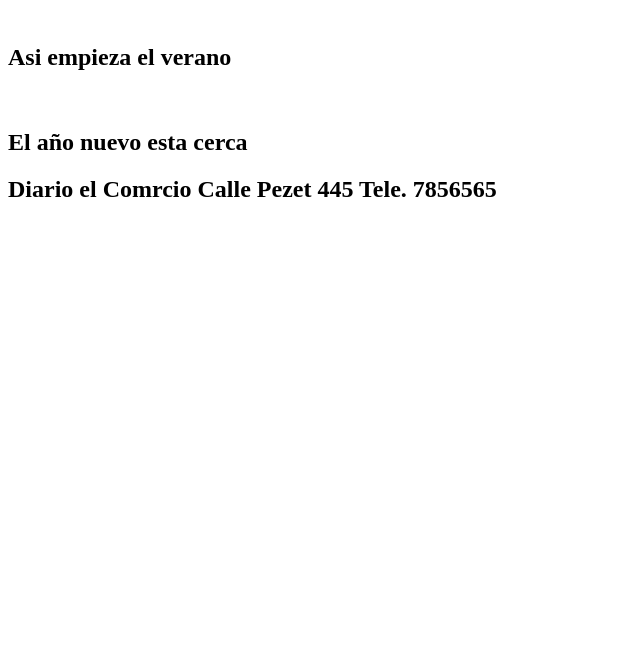
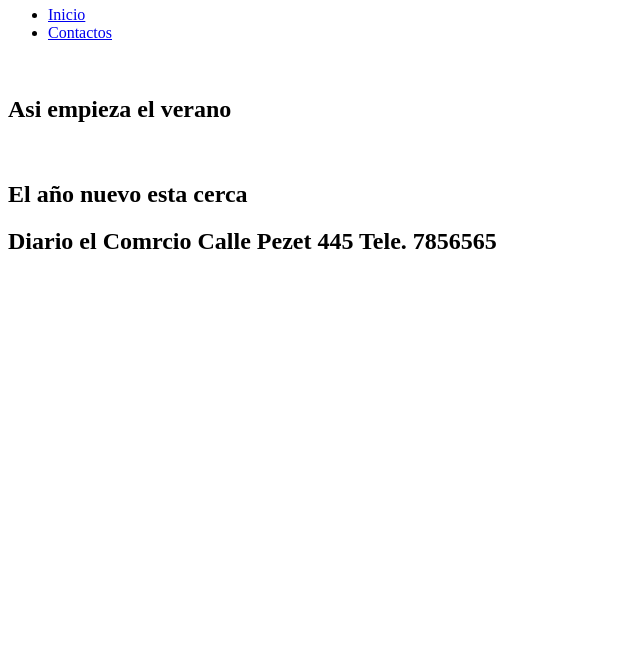
Before and after one commit to emora65/Hackthonsemana3, a plain HTML site: page tags-form.html in a window 1280 px wide. Shown: the part 132-800 px from the top of the page, without its empty margins (0-640 px from the left). Drawn offline with Linux system fonts and the light colour scheme.

Commit message:
creacion del nav

```diff
--- a/tags-form.html
+++ b/tags-form.html
@@ -8,6 +8,12 @@
 </head>
 <body>
     <h1>Esta es la tercera Hackthon</h1>
+    <nav>
+        <ul>
+            <li><a href="#">Inicio</a></li>
+            <li><a href="#">Contactos</a></li>
+        </ul>
+    </nav>
        <section>
             <section>
                 <img src="" alt="">
```
